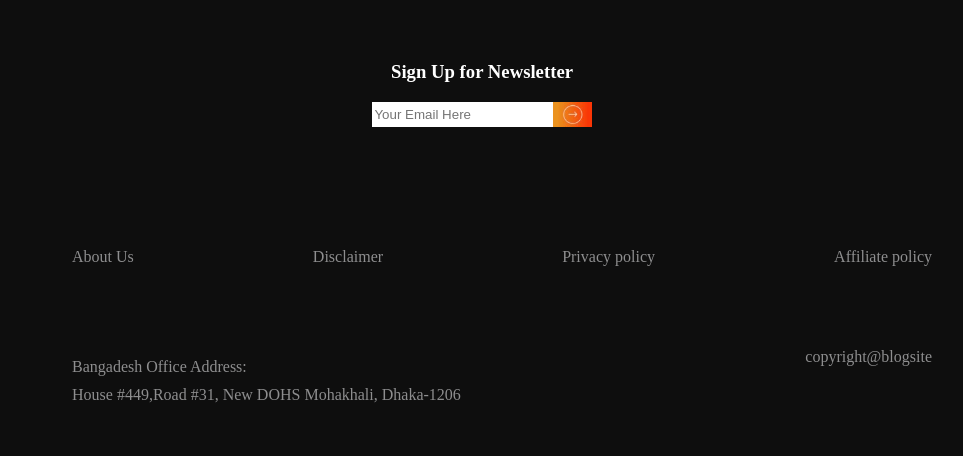
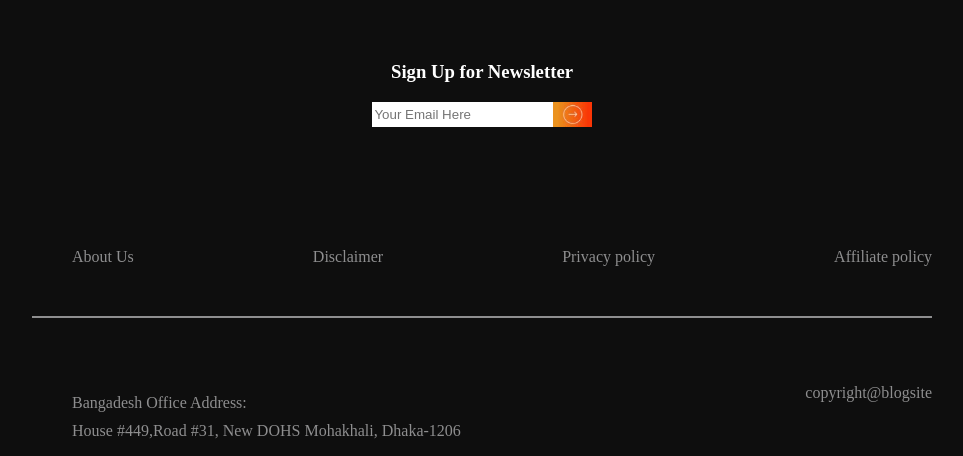
Before and after one commit to shenzlule/LandinigPage, a plain HTML site: page index.html in a window 1280 px wide. Shown: the part 2998-3454 px from the top of the page, without its empty margins (158-1121 px from the left). Before the commit the page ends 3418 px from the top, so only its background shows below. Drawn offline with Linux system fonts and the light colour scheme; a script that the page names is missing.

Commit message:
line added footer

```diff
--- a/css/follow.css
+++ b/css/follow.css
@@ -63,3 +63,9 @@
 .input_plus_btn::placeholder {
     text-align: center;
     }
+
+.line{
+    margin-top: 50px;
+    height: 2px;
+    background-color: rgb(142,142,143);
+}
--- a/index.html
+++ b/index.html
@@ -290,6 +290,10 @@ value proposition.
                 <li>Privacy policy</li>
                 <li>Affiliate policy</li>
             </ul>
+
+           <div class="line">
+
+           </div>
           </div>
 
           <!-- copy right -->
```
